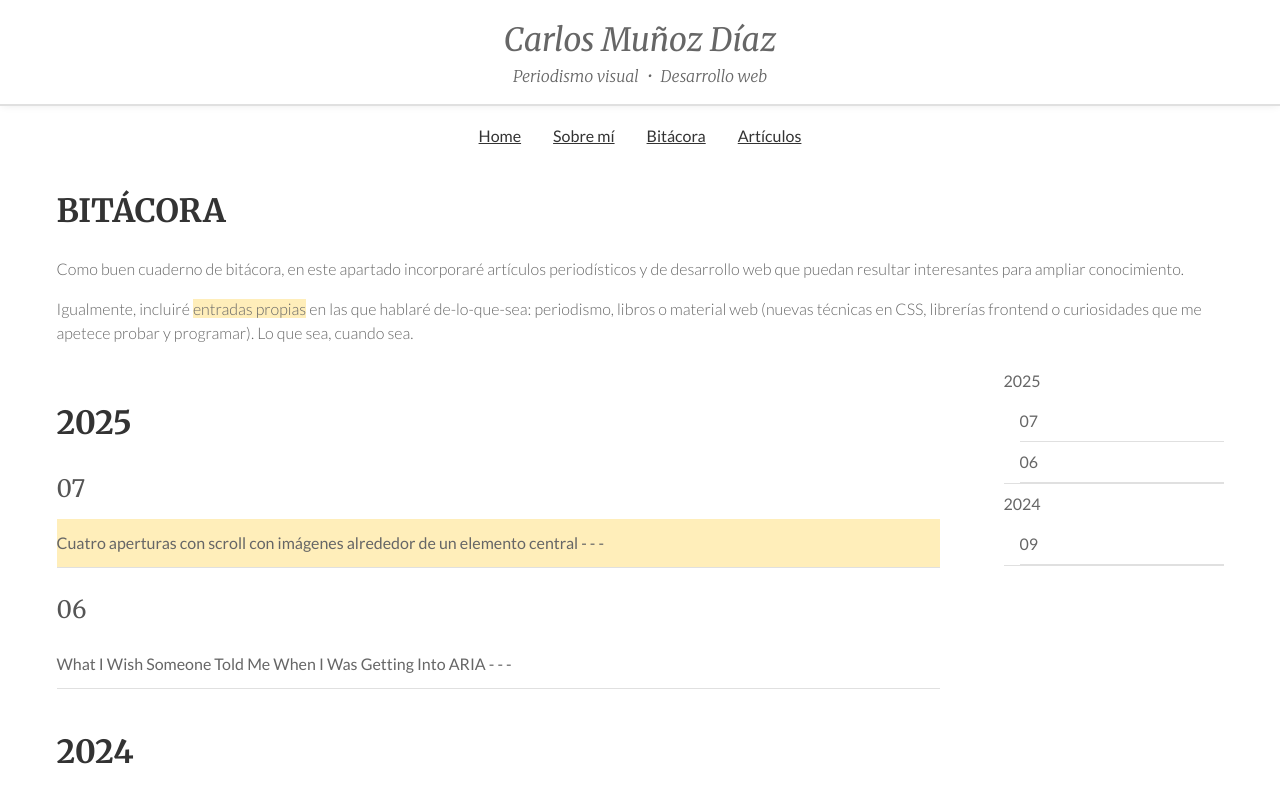
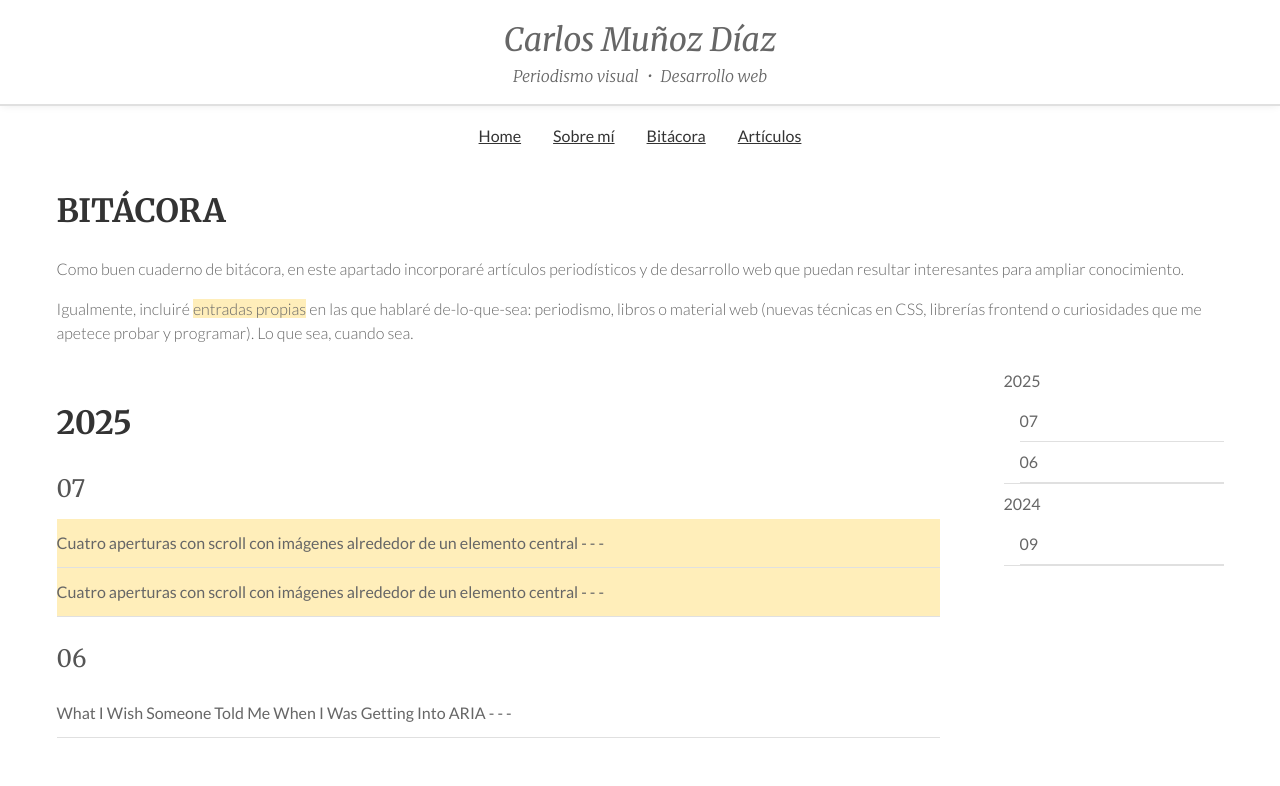
Before and after one commit to CarlosMunozDiaz/carlosmunozdiaz.github.io, a SvelteKit app: page /bitacora in a window 1280 px wide. Shown: the top 786 px of the page. Built offline with nearby package versions, Linux system fonts and the light colour scheme.

Commit message:
No se abre una nueva página

```diff
--- a/src/lib/data/bitacora.json
+++ b/src/lib/data/bitacora.json
@@ -7,7 +7,7 @@
     "medio": "",
     "date_publication": "23/07/2025",
     "date_read": "23/07/2025",
-    "link": "http://carlosmunozdiaz.com/bitacora/posts/aperturas/",
+    "link": "http://carlosmunozdiaz.com/bitacora/posts/aperturas",
     "image": "",
     "own_entry": true
   },
@@ -34,5 +34,17 @@
     "link": "https://css-tricks.com/a-complete-guide-to-dark-mode-on-the-web/",
     "image": "",
     "own_entry": false
+  },
+  {
+    "id": 4,
+    "title": "Cuatro aperturas con scroll con imágenes alrededor de un elemento central",
+    "description": "Desarrollo de cuatro tipos de aperturas -posiciones centradas, posiciones aleatorias- en scroll con imágenes alrededor de un elemento central (un titular, por ejemplo).",
+    "authors": "Carlos Muñoz Díaz",
+    "medio": "",
+    "date_publication": "23/07/2025",
+    "date_read": "23/07/2025",
+    "link": "http://carlosmunozdiaz.com/bitacora/posts/test",
+    "image": "",
+    "own_entry": true
   }
 ]
```
Also changed, not shown: src/routes/bitacora/posts/test/+page.svelte (added, +7 -0 lines).
